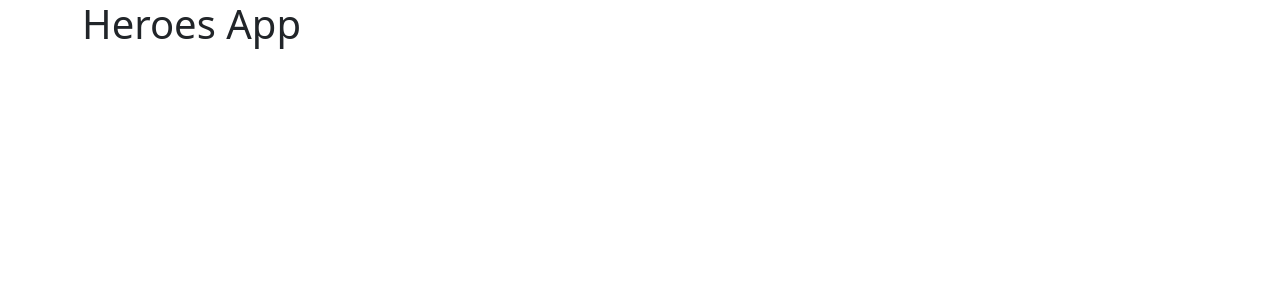
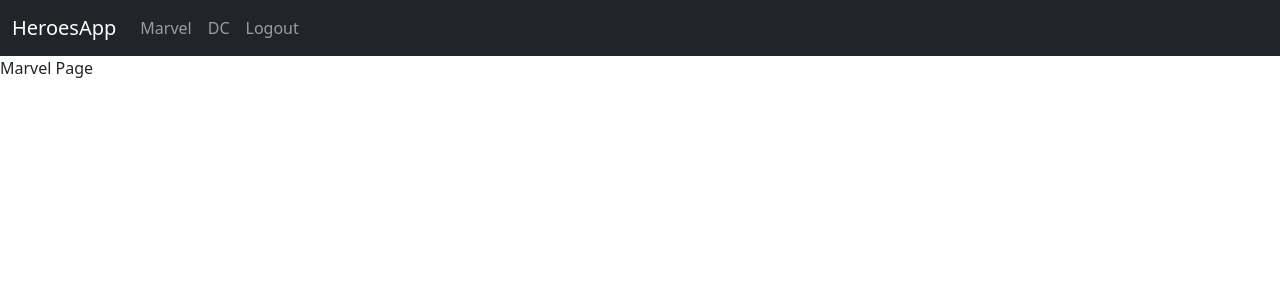
Before and after one commit to franciscomarin98/react-heroes-spa-website, a React (Vite) app: page / in a window 1280 px wide. Shown: the top 300 px of the page. Built offline with nearby package versions, Linux system fonts and the light colour scheme.

Commit message:
Setup first router

```diff
--- a/package.json
+++ b/package.json
@@ -8,7 +8,8 @@
   },
   "dependencies": {
     "react": "^17.0.0",
-    "react-dom": "^17.0.0"
+    "react-dom": "^17.0.0",
+    "react-router-dom": "6"
   },
   "devDependencies": {
     "@types/react": "^17.0.0",
--- a/src/HeroeApp.tsx
+++ b/src/HeroeApp.tsx
@@ -1,8 +1,9 @@
+import AppRouter from "./routers/AppRouter";
+import Navbar from "./components/Navbar";
+
 const HeroeApp = () => {
     return (
-        <div className={'container'}>
-            <h1>Heroes App</h1>
-        </div>
+        <AppRouter/>
     );
 };
 
--- /dev/null
+++ b/src/components/Navbar.tsx
@@ -0,0 +1,48 @@
+import React from 'react'
+import {Link, NavLink} from 'react-router-dom'
+
+const Navbar = () => {
+    return (
+        <nav className="container-fluid navbar navbar-expand-sm navbar-dark bg-dark">
+
+            <Link
+                className="navbar-brand"
+                to="/"
+            >
+                HeroesApp
+            </Link>
+
+            <div className="navbar-collapse">
+                <div className="navbar-nav">
+
+                    <NavLink
+                        className="nav-item nav-link"
+                        to="/marvel-heroes"
+                    >
+                        Marvel
+                    </NavLink>
+
+                    <NavLink
+                        className="nav-item nav-link"
+                        to="/dc-heroes"
+                    >
+                        DC
+                    </NavLink>
+                </div>
+            </div>
+
+            <div className="navbar-collapse collapse w-100 order-3 dual-collapse2">
+                <ul className="navbar-nav ml-auto">
+                    <NavLink
+                        className="nav-item nav-link"
+                        to="/login"
+                    >
+                        Logout
+                    </NavLink>
+                </ul>
+            </div>
+        </nav>
+    )
+}
+
+export default Navbar;
--- /dev/null
+++ b/src/pages/LoginPage.tsx
@@ -0,0 +1,9 @@
+const LoginPage = () => {
+    return (
+        <div>
+            Login Page
+        </div>
+    );
+};
+
+export default LoginPage;
--- /dev/null
+++ b/src/pages/MarvelPage.tsx
@@ -0,0 +1,9 @@
+const MarvelPage = () => {
+    return (
+        <div>
+            Marvel Page
+        </div>
+    );
+};
+
+export default MarvelPage;
--- /dev/null
+++ b/src/pages/SearchPage.tsx
@@ -0,0 +1,9 @@
+const SearchPage = () => {
+    return (
+        <div>
+
+        </div>
+    );
+};
+
+export default SearchPage;
--- /dev/null
+++ b/src/pages/WarnerPage.tsx
@@ -0,0 +1,9 @@
+const WarnerPage = () => {
+    return (
+        <div>
+            Dc Page
+        </div>
+    );
+};
+
+export default WarnerPage;
--- /dev/null
+++ b/src/routers/AppRouter.tsx
@@ -0,0 +1,24 @@
+import MarvelPage from "../pages/MarvelPage";
+import WarnerPage from "../pages/WarnerPage";
+import SearchPage from "../pages/SearchPage";
+import LoginPage from "../pages/LoginPage";
+
+import {BrowserRouter, Route, Routes} from "react-router-dom";
+import Navbar from "../components/Navbar";
+
+const AppRouter = () => {
+    return (
+        <BrowserRouter>
+            <Navbar/>
+            <Routes>
+                <Route path="/" element={<MarvelPage/>}/>
+                <Route path="dc-heroes" element={<WarnerPage/>}/>
+                <Route path="marvel-heroes" element={<MarvelPage/>}/>
+                <Route path="search-heroe" element={<SearchPage/>}/>
+                <Route path="login" element={<LoginPage/>}/>
+            </Routes>
+        </BrowserRouter>
+    );
+};
+
+export default AppRouter;
```
Also changed, not shown: src/main.tsx (+4 -4 lines), 1 other file (tests, documents, lock files or other folders).
